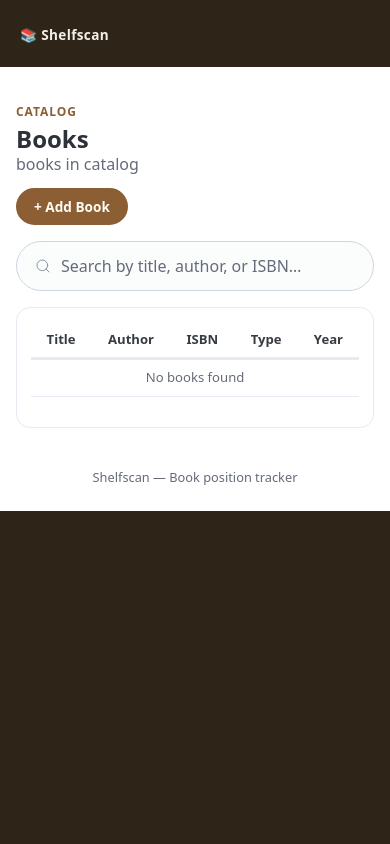
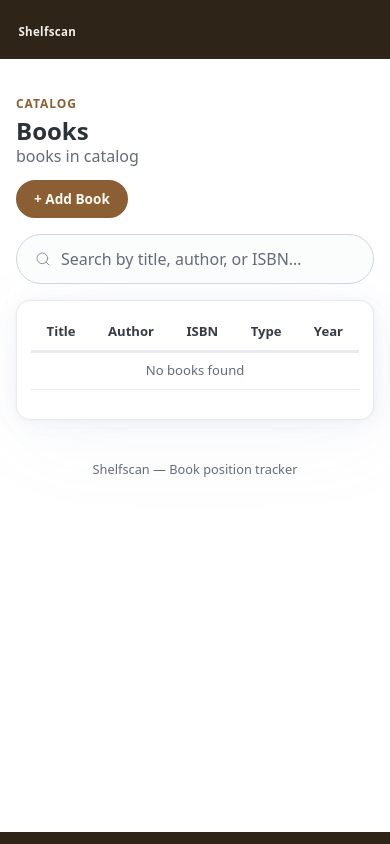
Before and after one commit to cavenditti/invenioScan-backend, a FastAPI app: template invenioscan/templates/books.html in a window 390 px wide. Run offline with FastAPI, Linux system fonts and the light colour scheme; the template is opened without the code that fills it, so the values that code supplies are empty; some libraries are stand-ins or nearby versions.

Commit message:
feat: more eye candy
- improved consistency and layout
- added some icons

```diff
--- a/invenioscan/static/css/style.css
+++ b/invenioscan/static/css/style.css
@@ -27,12 +27,13 @@ html {
 body {
   background: var(--pico-background-color);
   color: var(--pico-color);
+  min-height: calc(100vh - 12px);
 }
 
 /* ── Nav ── */
 nav.top-nav {
   background: #2e2418;
-  padding: .4rem 1.5rem;
+  padding: .15rem 1.5rem;
   margin-bottom: 0;
   position: sticky;
   top: 0;
@@ -41,7 +42,16 @@ nav.top-nav {
 nav.top-nav ul { margin: 0; list-style: none; padding: 0; flex-wrap: wrap; gap: 0 .25rem; }
 nav.top-nav a, nav.top-nav strong { color: #f4efe6 !important; text-decoration: none; }
 nav.top-nav a:hover { color: #d9c5aa !important; }
-nav.top-nav .nav-brand { font-size: 1.05rem; letter-spacing: .02em; }
+nav.top-nav .nav-brand { font-size: 1rem; letter-spacing: .02em; }
+nav.top-nav li a { font-size: .85rem; }
+nav.top-nav i { font-size: .85em; vertical-align: -1px; margin-right: .15rem; }
+
+/* ── Wider container ── */
+.container {
+  max-width: 1200px;
+  padding-left: 2rem;
+  padding-right: 2rem;
+}
 
 /* ── Cards ── */
 .card {
@@ -49,6 +59,7 @@ nav.top-nav .nav-brand { font-size: 1.05rem; letter-spacing: .02em; }
   border: 1px solid var(--pico-card-border-color);
   border-radius: 24px;
   padding: 1.5rem;
+  box-shadow: var(--pico-card-box-shadow);
 }
 article {
   border-radius: 24px !important;
@@ -291,15 +302,10 @@ dd { margin: 0; }
 @media (max-width: 768px) {
   /* Nav: stack brand and links */
   nav.top-nav {
-    padding: .4rem 1rem;
+    padding: .15rem .75rem;
   }
-  nav.top-nav ul {
-    flex-wrap: wrap;
-    gap: .25rem;
-  }
-  nav.top-nav li a,
-  nav.top-nav li strong a {
-    font-size: .85rem;
+  nav.top-nav li a {
+    font-size: .78rem;
   }
 
   /* Page header: stack title above buttons */
@@ -370,10 +376,10 @@ dd { margin: 0; }
 @media (max-width: 480px) {
   /* Nav: compact for small phones */
   nav.top-nav {
-    padding: .3rem .75rem;
+    padding: .1rem .5rem;
   }
   nav.top-nav li a {
-    font-size: .78rem;
+    font-size: .72rem;
   }
 
   /* Buttons: slightly smaller */
--- a/invenioscan/templates/base.html
+++ b/invenioscan/templates/base.html
@@ -6,6 +6,7 @@
   <title>{% block title %}Shelfscan{% endblock %}</title>
   <link rel="stylesheet" href="https://cdn.jsdelivr.net/npm/@picocss/pico@2/css/pico.min.css">
   <link rel="stylesheet" href="/static/css/style.css">
+  <link rel="stylesheet" href="https://cdn.jsdelivr.net/npm/lucide-static@latest/font/lucide.min.css">
   <script src="https://unpkg.com/htmx.org@2.0.4"></script>
   {% block head %}{% endblock %}
 </head>
@@ -13,15 +14,15 @@
   {% block nav %}
   <nav class="top-nav">
     <ul>
-      <li><strong class="nav-brand"><a href="/">📚 Shelfscan</a></strong></li>
+      <li><strong class="nav-brand"><a href="/"><i class="icon-library"></i> Shelfscan</a></strong></li>
     </ul>
     {% if user %}
     <ul>
-      <li><a href="/books">Books</a></li>
-      <li><a href="/shelves">Shelves</a></li>
-      <li><a href="/qr">QR Codes</a></li>
-      {% if user.is_admin %}<li><a href="/admin/users">Users</a></li>{% endif %}
-      <li><a href="/logout">Logout ({{ user.username }})</a></li>
+      <li><a href="/books"><i class="icon-book-open"></i> Books</a></li>
+      <li><a href="/shelves"><i class="icon-archive"></i> Shelves</a></li>
+      <li><a href="/qr"><i class="icon-qr-code"></i> QR</a></li>
+      {% if user.is_admin %}<li><a href="/admin/users"><i class="icon-users"></i> Users</a></li>{% endif %}
+      <li><a href="/logout"><i class="icon-log-out"></i> {{ user.username }}</a></li>
     </ul>
     {% endif %}
   </nav>
--- a/invenioscan/templates/login.html
+++ b/invenioscan/templates/login.html
@@ -24,9 +24,9 @@
       <button type="submit" class="btn-pill btn-pill-primary auth-submit">Sign in</button>
     </form>
 
-    <p class="text-center mt-1 auth-footer">
+    <!-- <p class="text-center mt-1 auth-footer">
       Don't have an account? <a href="/register">Register</a>
-    </p>
+    </p> -->
   </div>
 </div>
 {% endblock %}
```
